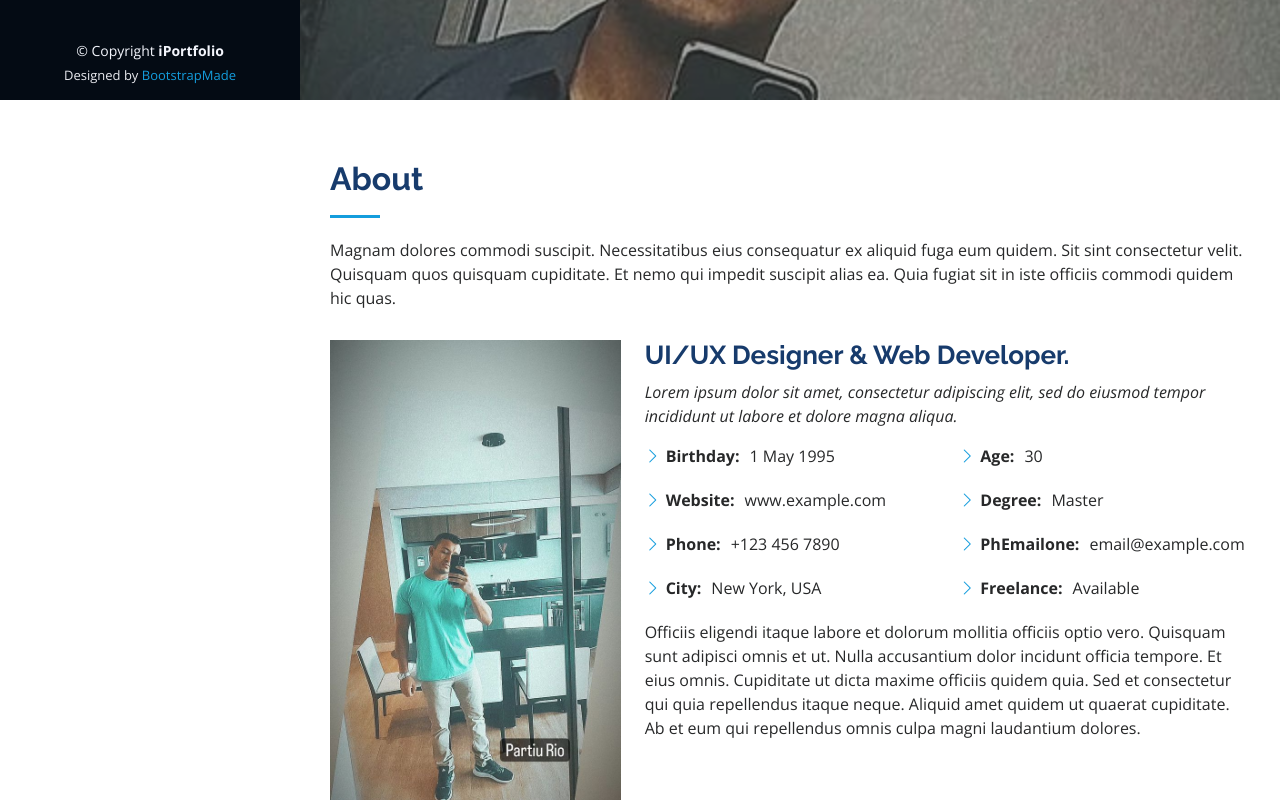
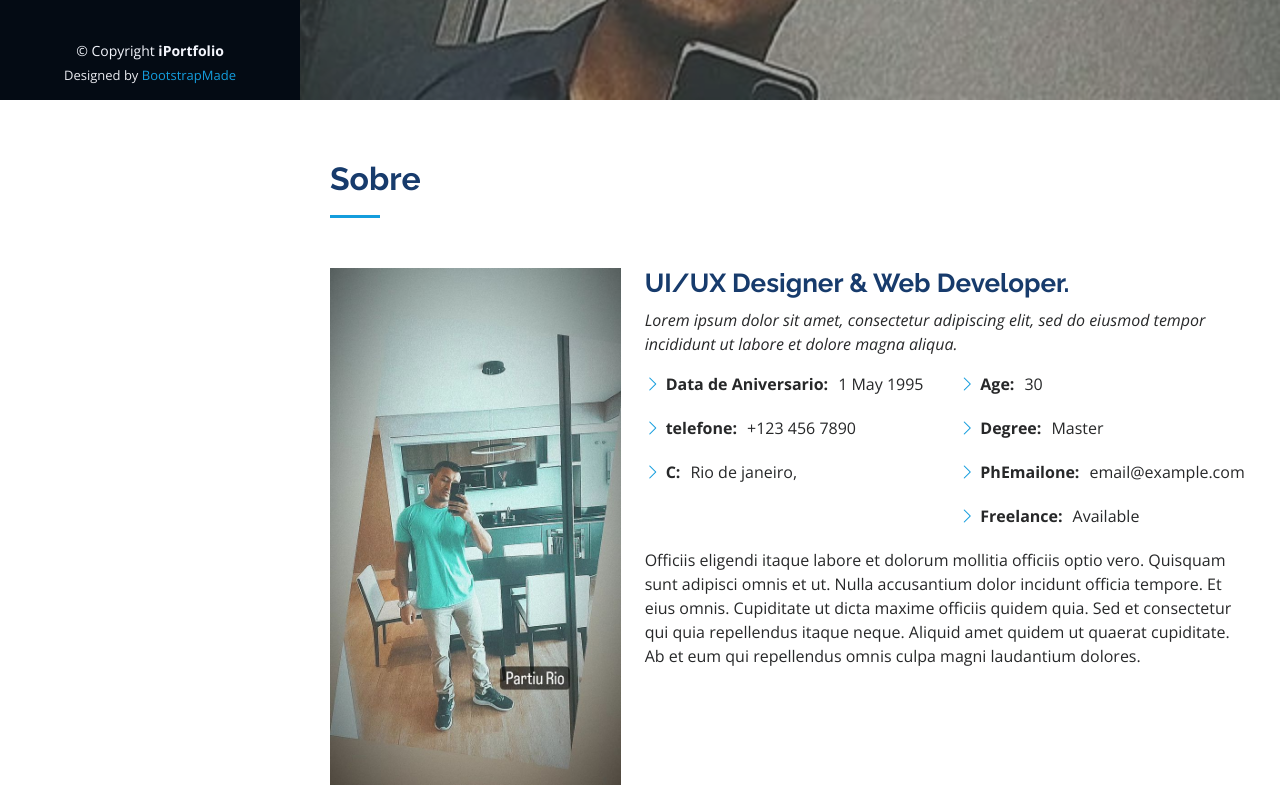
Before and after one commit to jonas10rr/Portifolio1, a plain HTML site: page index.html in a window 1280 px wide. Shown: the part 700-1500 px from the top of the page. Drawn offline with nearby package versions, Linux system fonts and the light colour scheme.

Commit message:
Atualização da seção Sobre

```diff
--- a/index.html
+++ b/index.html
@@ -61,9 +61,11 @@
 
       <nav id="navbar" class="nav-menu navbar">
         <ul>
-          <li><a href="#hero" class="nav-link scrollto active"><i class="bx bx-home"></i> <span>Pagina inicial</span></a></li>
+          <li><a href="#hero" class="nav-link scrollto active"><i class="bx bx-home"></i> <span>Pagina
+                inicial</span></a></li>
           <li><a href="#about" class="nav-link scrollto"><i class="bx bx-user"></i> <span>Sobre</span></a></li>
-          <li><a href="#resume" class="nav-link scrollto"><i class="bx bx-file-blank"></i> <span>Curriculo</span></a></li>
+          <li><a href="#resume" class="nav-link scrollto"><i class="bx bx-file-blank"></i> <span>Curriculo</span></a>
+          </li>
           <li><a href="#portfolio" class="nav-link scrollto"><i class="bx bx-book-content"></i>
           <li><a href="#services" class="nav-link scrollto"><i class="bx bx-server"></i> <span>Serviços</span></a></li>
           <li><a href="#contact" class="nav-link scrollto"><i class="bx bx-envelope"></i> <span>Contatos</span></a></li>
@@ -87,10 +89,8 @@
       <div class="container">
 
         <div class="section-title">
-          <h2>About</h2>
-          <p>Magnam dolores commodi suscipit. Necessitatibus eius consequatur ex aliquid fuga eum quidem. Sit sint
-            consectetur velit. Quisquam quos quisquam cupiditate. Et nemo qui impedit suscipit alias ea. Quia fugiat sit
-            in iste officiis commodi quidem hic quas.</p>
+          <h2>Sobre</h2>
+
         </div>
 
         <div class="row">
@@ -107,10 +107,10 @@
             <div class="row">
               <div class="col-lg-6">
                 <ul>
-                  <li><i class="bi bi-chevron-right"></i> <strong>Birthday:</strong> <span>1 May 1995</span></li>
-                  <li><i class="bi bi-chevron-right"></i> <strong>Website:</strong> <span>www.example.com</span></li>
-                  <li><i class="bi bi-chevron-right"></i> <strong>Phone:</strong> <span>+123 456 7890</span></li>
-                  <li><i class="bi bi-chevron-right"></i> <strong>City:</strong> <span>New York, USA</span></li>
+                  <li><i class="bi bi-chevron-right"></i> <strong>Data de Aniversario:</strong> <span>1 May 1995</span>
+                  </li>
+                  <li><i class="bi bi-chevron-right"></i> <strong>telefone:</strong> <span>+123 456 7890</span></li>
+                  <li><i class="bi bi-chevron-right"></i> <strong>C:</strong> <span>Rio de janeiro,</span></li>
                 </ul>
               </div>
               <div class="col-lg-6">
@@ -118,7 +118,6 @@
                   <li><i class="bi bi-chevron-right"></i> <strong>Age:</strong> <span>30</span></li>
                   <li><i class="bi bi-chevron-right"></i> <strong>Degree:</strong> <span>Master</span></li>
                   <li><i class="bi bi-chevron-right"></i> <strong>PhEmailone:</strong> <span>email@example.com</span>
-                  </li>
                   <li><i class="bi bi-chevron-right"></i> <strong>Freelance:</strong> <span>Available</span></li>
                 </ul>
               </div>
```
